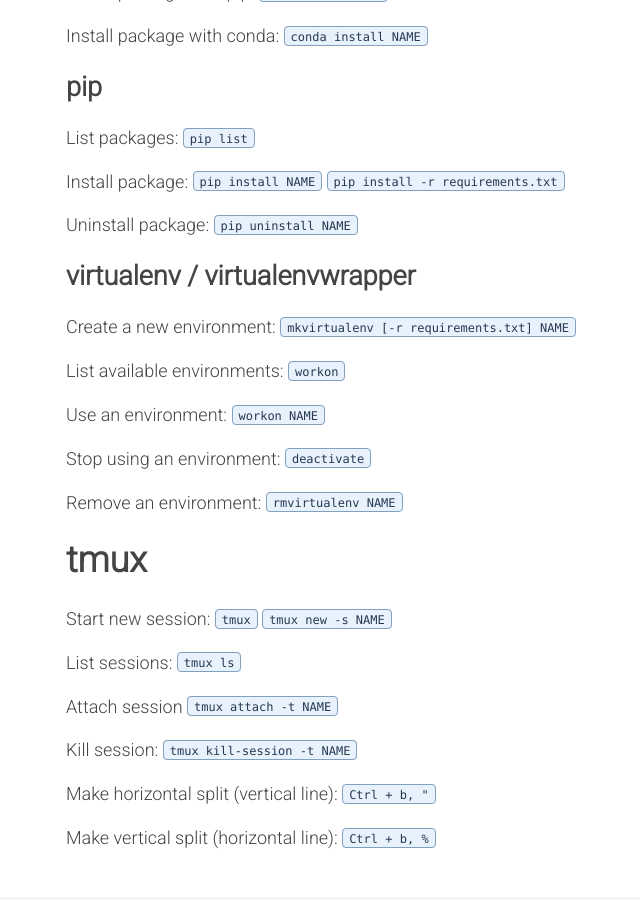
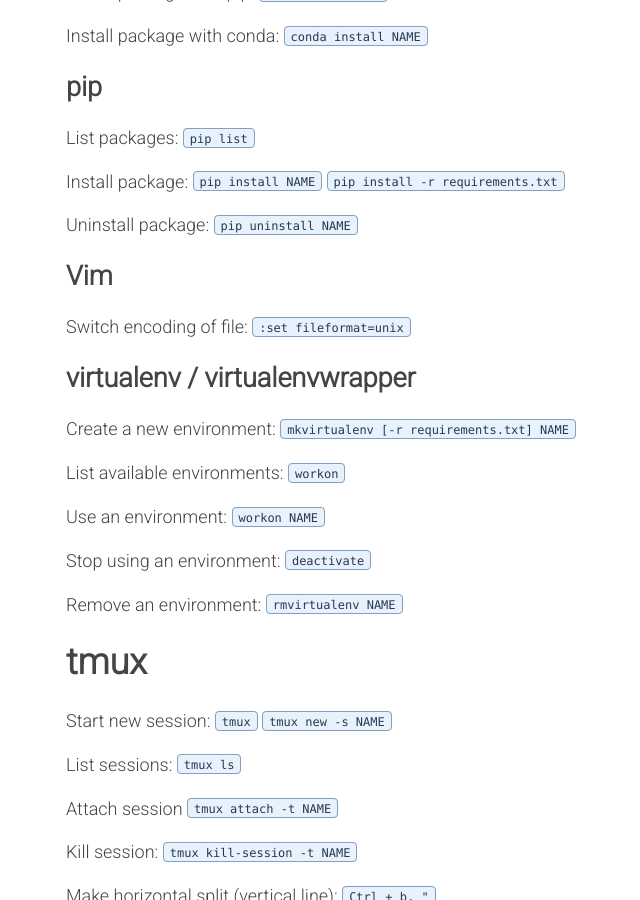
Before and after one commit to benjcunningham/benjcunningham.github.io, a Jekyll site: the page built from _posts/2019-07-27-my-monolithic-cheatsheet.md, in a window 1280 px wide and 900 px high, scrolled down 1726 px. Shown: the whole window, without its empty margins (299-939 px from the left). Built offline with Jekyll 4.4.1, drawn with Linux system fonts in a browser that asks for light colours.

Commit message:
Add tip on file encoding in Vim

```diff
--- a/_posts/2019-07-27-my-monolithic-cheatsheet.md
+++ b/_posts/2019-07-27-my-monolithic-cheatsheet.md
@@ -69,6 +69,10 @@
 
 Uninstall package: `pip uninstall NAME`
 
+## Vim
+
+Switch encoding of file: `:set fileformat=unix`
+
 ## virtualenv / virtualenvwrapper
 
 Create a new environment: `mkvirtualenv [-r requirements.txt] NAME`
```
